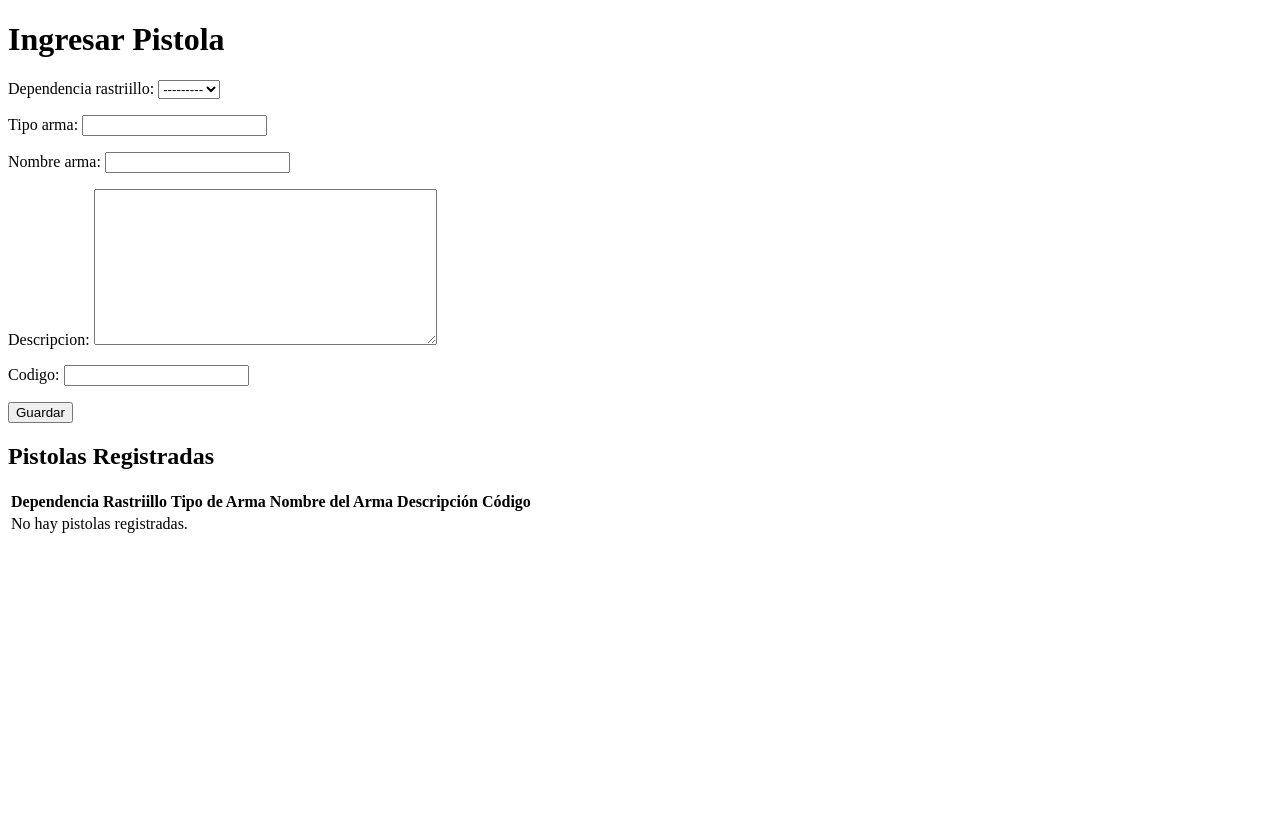
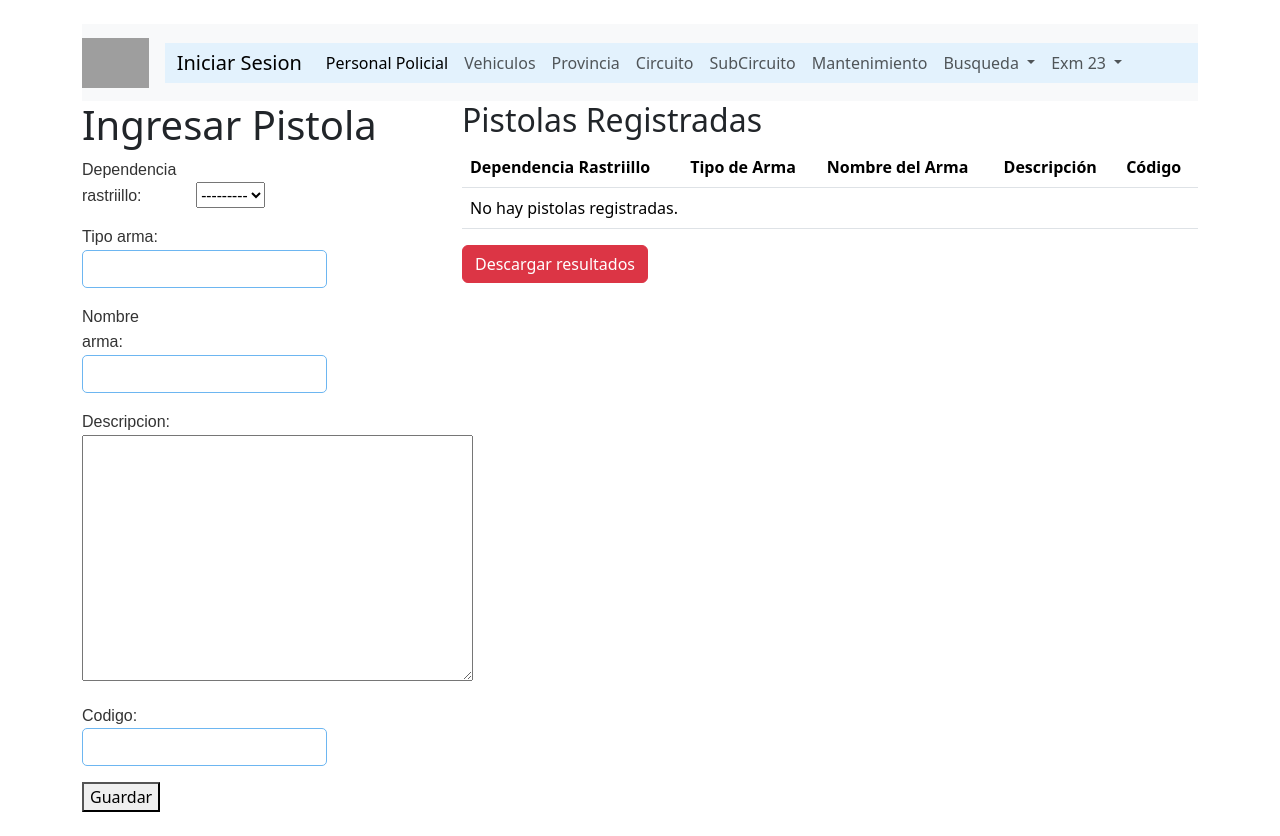
Before and after one commit to Sthefano5/stf_policia, a Django app: page /pistola/ in a window 1280 px wide. Before the commit the page ends 533 px from the top, so only its background shows below. Run offline with Django 5.2, Linux system fonts and the light colour scheme; data that the repository does not hold is empty; grey boxes are pictures that could not be loaded.

Commit message:
aplicando base

```diff
--- a/principal/templates/base.html
+++ b/principal/templates/base.html
@@ -50,6 +50,15 @@
                     <li><a class="dropdown-item" href="/buscarmantenimientos/">Buscar Mantenimiento</a></li>
                   </ul>
                 </li>
+                <li class="nav-item dropdown">
+                  <a class="nav-link dropdown-toggle" href="#" role="button" data-bs-toggle="dropdown" aria-expanded="false">
+                    Exm 23
+                  </a>
+                  <ul class="dropdown-menu">
+                    <li><a class="dropdown-item" href="/pistola/">Armas</a></li>
+                    <li><a class="dropdown-item" href="/perchero/">Gestion Armas</a></li>
+                  </ul>
+                </li>
               </ul>
             </div>
           </div>
--- a/principal/templates/pistola.html
+++ b/principal/templates/pistola.html
@@ -1,22 +1,17 @@
-<!-- pistola.html -->
-
-<!DOCTYPE html>
-<html lang="en">
-<head>
-    <meta charset="UTF-8">
-    <meta name="viewport" content="width=device-width, initial-scale=1.0">
-    <title>Ingresar y Visualizar Pistolas</title>
-</head>
-<body>
+{% extends "base.html" %}
+{% block body %}
+<div class="row">
+    <div class="col-sm-12 col-md-6 col-lg-4 col-xl-4">
         <h1>Ingresar Pistola</h1>
         <form method="POST">
             {% csrf_token %}
             {{ form.as_p }}
             <button type="submit">Guardar</button>
         </form>
-
+    </div>
+    <div class="col-sm-12 col-md-6 col-lg-8 col-xl-8">
         <h2>Pistolas Registradas</h2>
-    <table>
+        <table class="table">
             <thead>
                 <tr>
                     <th>Dependencia Rastriillo</th>
@@ -42,5 +37,7 @@
                 {% endfor %}
             </tbody>
         </table>
-</body>
-</html>
+        <a href="{% url 'descargar_resultados' %}?cedula={{ resultados.0.cedula }}" class="btn btn-danger">Descargar resultados</a>
+    </div>
+</div>
+{% endblock %}
--- a/principal/urls.py
+++ b/principal/urls.py
@@ -6,7 +6,7 @@ from .views import buscar_vehiculo, descargar_resultados_vehiculo
 
 
 urlpatterns = [
-   ## path('', views.loginView.as_view(), name='login'),
+    path('', views.loginView.as_view(), name='login'),
     path('login/', views.loginView.as_view(), name='login'),
     path('personal/', views.personalView.as_view(), name='personal'),
     path('personal/editar/<int:pk>',views.editarpersonaview.as_view(), name='editarpersona'),
```
Lines whose indentation alone changed are shown as unchanged.
